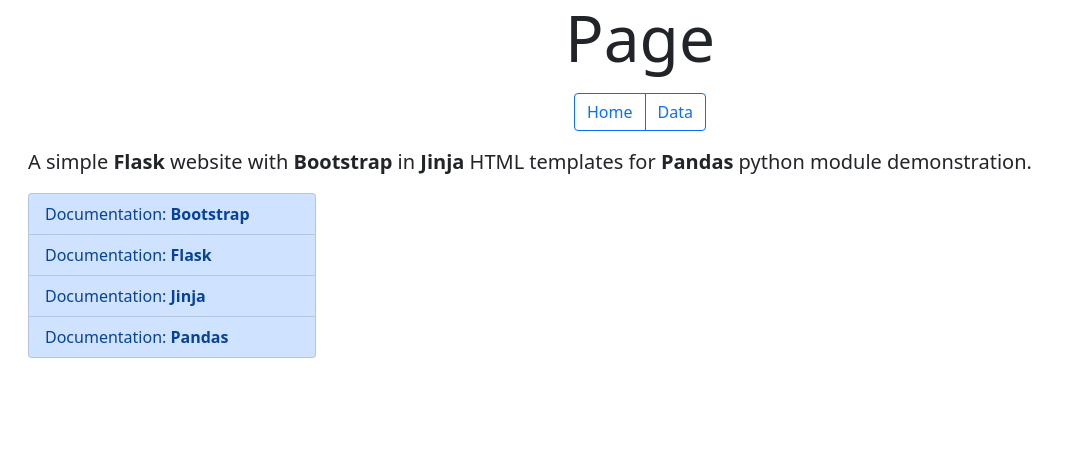
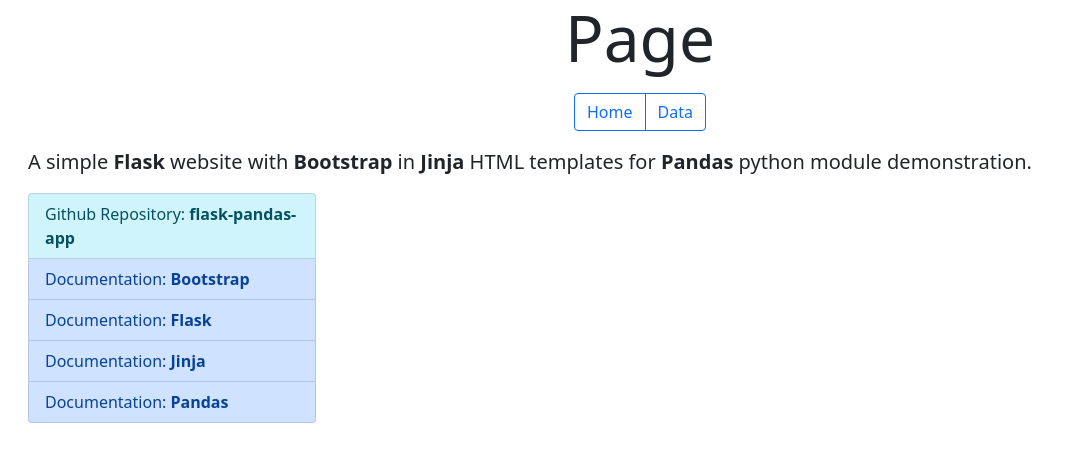
Before and after one commit to kenny-kvibe/flask-pandas-app, a Python web app: template templates/home.html in a window 1280 px wide. Shown: the top 462 px of the page, without its empty margins (0-1066 px from the left). Run offline with Jinja, Linux system fonts and the light colour scheme; the template is opened without the code that fills it, so the values that code supplies are empty.

Commit message:
Added the repository a-href link

```diff
--- a/templates/home.html
+++ b/templates/home.html
@@ -13,6 +13,12 @@
 		<div class="col col-12 col-xl-3 col-lg-4 col-md-6">
 			<div class="list-group">
 				<a
+					class="list-group-item list-group-item-action list-group-item-info"
+					rel="noopener nofollow noindex"
+					target="_blank"
+					href="https://github.com/kenny-kvibe/flask-pandas-app"
+				>Github Repository: <strong>flask-pandas-app</strong></li>
+				</a><a
 					class="list-group-item list-group-item-action list-group-item-primary"
 					rel="noopener nofollow noindex"
 					target="_blank"
```
